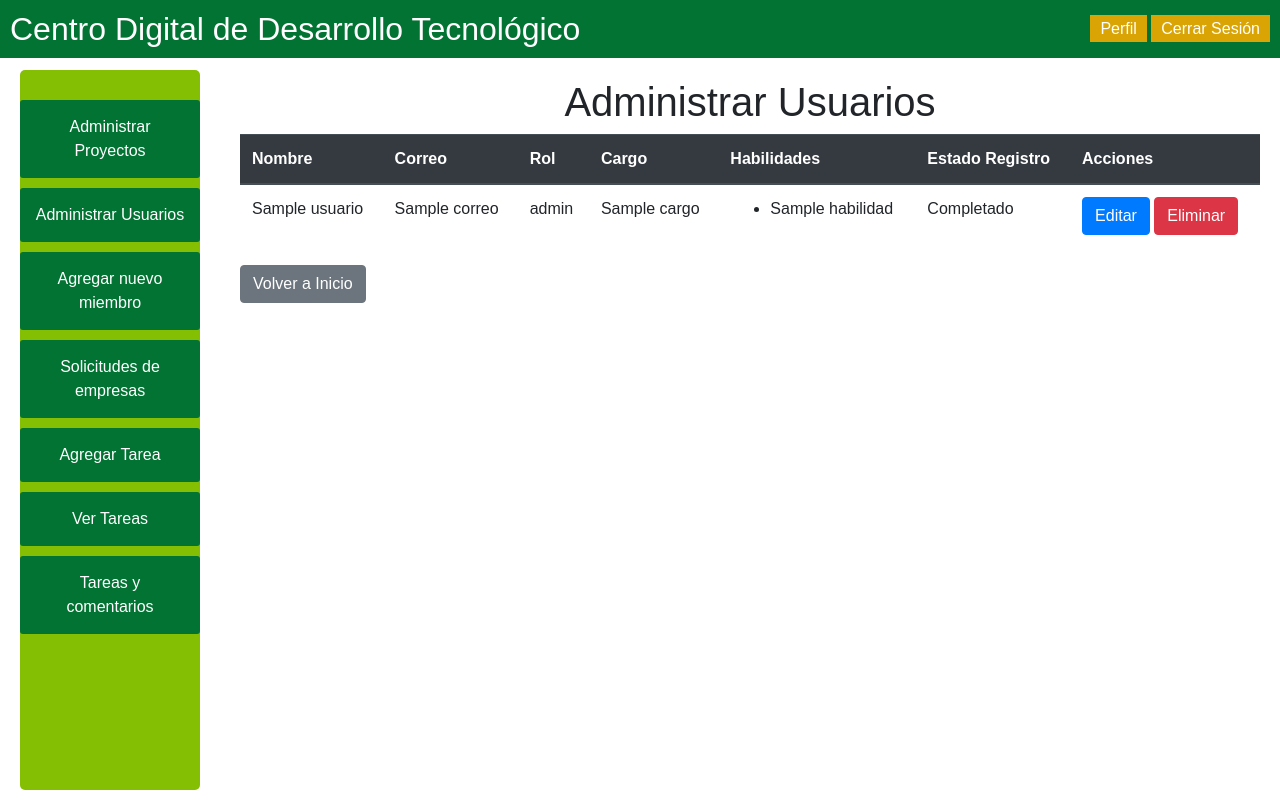
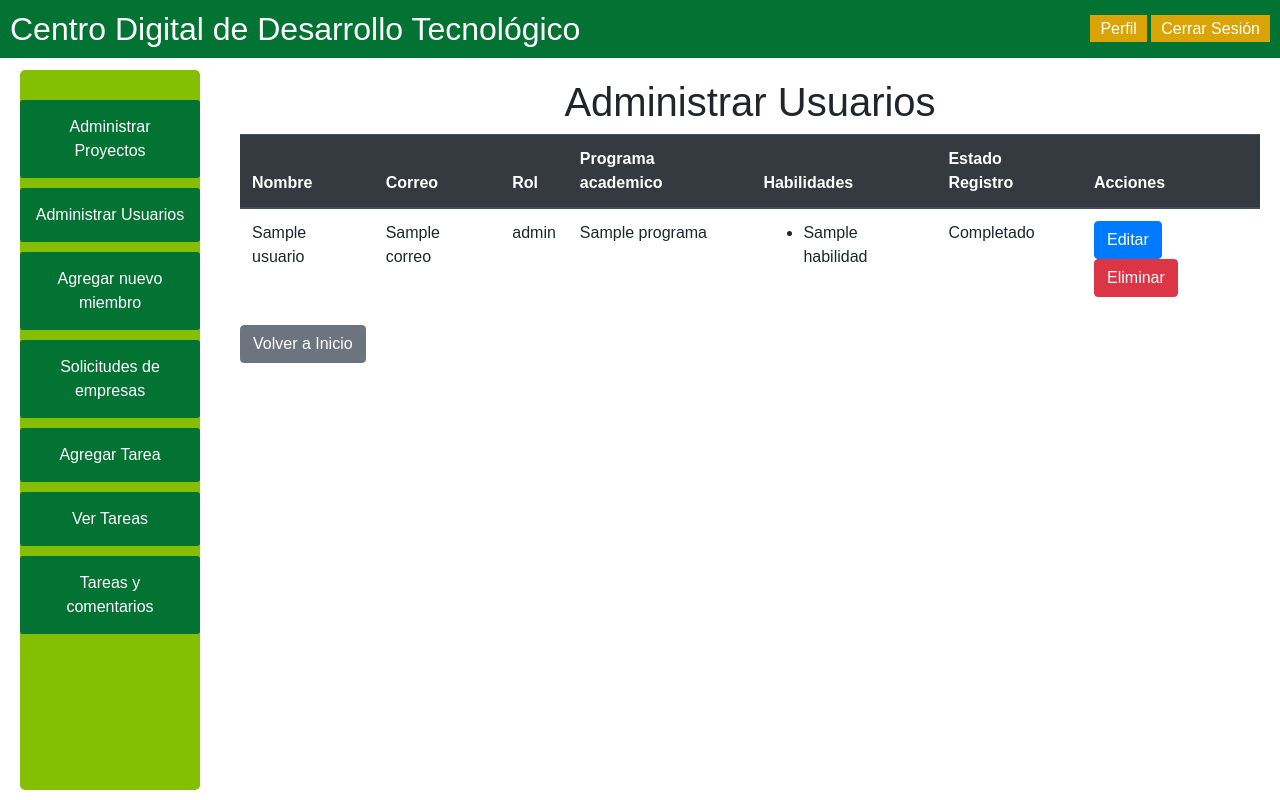
Before and after one commit to makyp/CentroDigital, a Flask app: page /admin_usuarios in a window 1280 px wide. Run offline with Flask 3, Linux system fonts and the light colour scheme; the visitor is signed in with stand-in values (Sample User, id 1); a database or web service that is not in the repository returns one stand-in record (values such as "Sample title"); some libraries are stand-ins or nearby versions.

Commit message:
Changes o view and charging info

```diff
--- a/src/app.py
+++ b/src/app.py
@@ -170,8 +170,10 @@ def logout():
 @app.route('/admin_usuarios', methods=['GET', 'POST'])
 def admin_usuarios():
     if 'correo' in session and session.get('role') == 'admin':
-        usuarios = list(usuarios_collection.find())
-        return render_template('admin/admin_usuarios.html', usuarios=usuarios)
+        # Filtrar usuarios cuyo role no sea "empresa"
+        getusuarios = list(usuarios_collection.find({"role": {"$ne": "empresa"}}))
+
+        return render_template('admin/admin_usuarios.html', usuarios=getusuarios)
     else:
         flash('No tienes permisos para acceder a esta página.')
         return redirect(url_for('home'))
@@ -378,7 +380,7 @@ def asignar_miembros(id):
                 flash('Acciones de asignación de miembros realizadas exitosamente.')
                 return redirect(url_for('admin_proyectos'))
 
-            usuarios = usuarios_collection.find()
+            usuarios = usuarios_collection.find({"registroCompletado": True})
             return render_template('admin/asignar_miembros.html', proyecto=proyecto, usuarios=usuarios)
         else:
             flash('No se encontró el proyecto.')
--- a/src/config.py
+++ b/src/config.py
@@ -1,7 +1,7 @@
 from pymongo import MongoClient
 import certifi
 MONGO='mongodb+srv://makyp:Pacho040321@cluster0.yjkbst6.mongodb.net/?retryWrites=true&w=majority&appName=Cluster0'
-##MONGO='mongodb+srv://Aleky:MpBn7j6kTRdLXgDR@centrodigitaldedesarrol.uksf6.mongodb.net/?retryWrites=true&w=majority&appName=CentroDigitaldeDesarrollo'
+#MONGO='mongodb+srv://Aleky:MpBn7j6kTRdLXgDR@centrodigitaldedesarrol.uksf6.mongodb.net/?retryWrites=true&w=majority&appName=CentroDigitaldeDesarrollo'
 
 certificado = certifi.where()
 
--- a/src/templates/admin/admin_usuarios.html
+++ b/src/templates/admin/admin_usuarios.html
@@ -23,7 +23,7 @@ Administrar Usuarios
                     <th>Nombre</th>
                     <th>Correo</th>
                     <th>Rol</th>
-                    <th>Cargo</th>
+                    <th>Programa academico</th>
                     <th>Habilidades</th>
                     <th>Estado Registro</th>
                     <th>Acciones</th>
@@ -35,7 +35,7 @@ Administrar Usuarios
                         <td>{{ usuario.nombre }}</td>
                         <td>{{ usuario.correo }}</td>
                         <td>{{ usuario.role }}</td>
-                        <td>{{ usuario.cargo }}</td>
+                        <td>{{ usuario.programa }}</td>
                         <td>
                             <ul>
                                 {% for habilidad in usuario.habilidades %}
```
